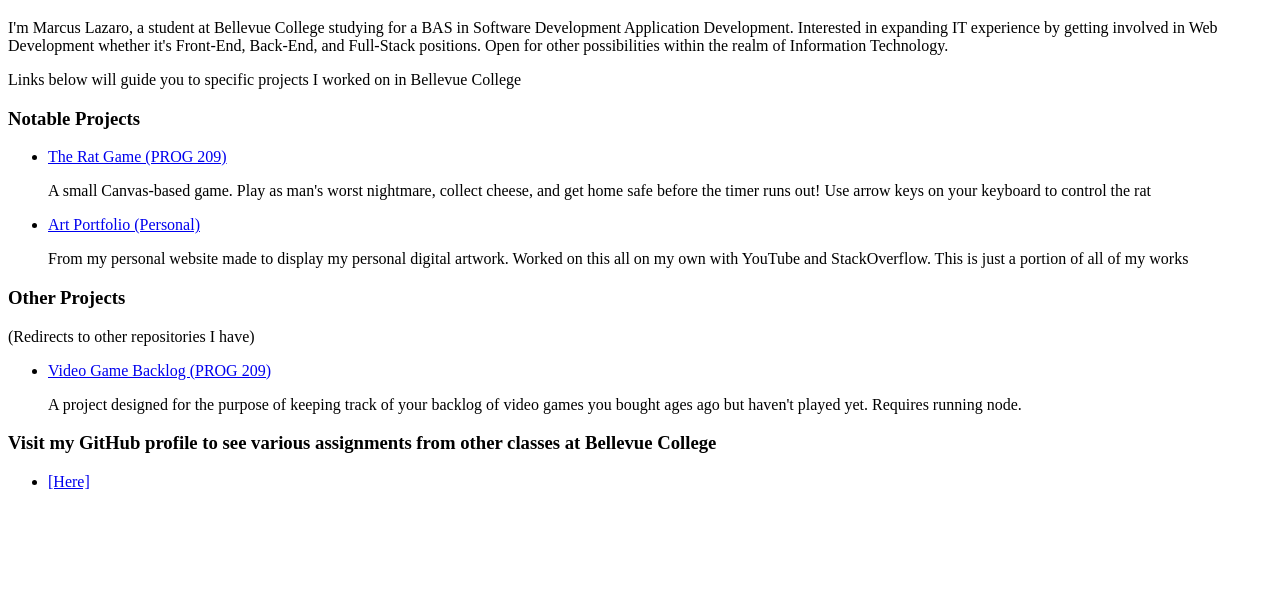
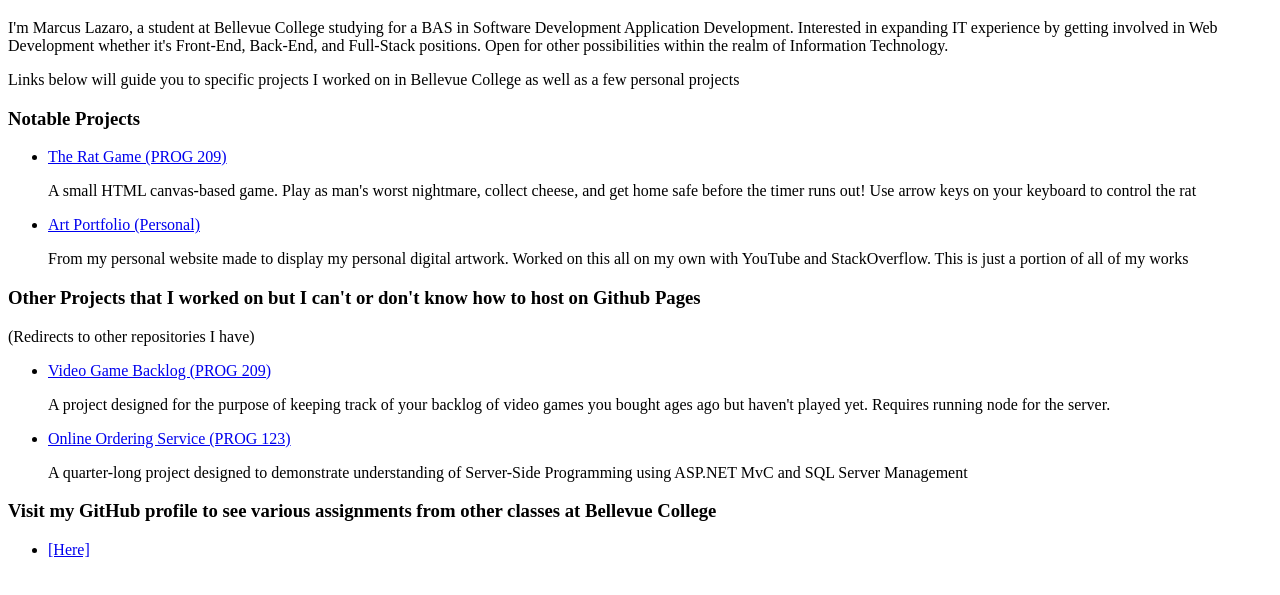
Before and after one commit to lazarom37/lazaro37.github.io, a plain HTML site: page index.html in a window 1280 px wide. Shown: the part 61-656 px from the top of the page. Drawn offline with Linux system fonts and the light colour scheme.

Commit message:
added the PROG123 repository as well as updated text

```diff
--- a/index.html
+++ b/index.html
@@ -16,11 +16,12 @@
         expanding IT experience by getting involved in Web Development whether it's Front-End, Back-End, and Full-Stack
         positions. Open for other possibilities within the realm of Information Technology.</p>
 
-    <p>Links below will guide you to specific projects I worked on in Bellevue College</p>
+    <p>Links below will guide you to specific projects I worked on in Bellevue College as well as a few personal
+        projects</p>
     <h3>Notable Projects</h3>
     <ul>
         <li><a href="./views/prog209/ratgame/index.html">The Rat Game (PROG 209)</a></li>
-        <p>A small Canvas-based game. Play as man's worst nightmare,
+        <p>A small HTML canvas-based game. Play as man's worst nightmare,
             collect cheese, and get home safe before the timer runs out! Use arrow keys on your keyboard to control the
             rat
         </p>
@@ -28,17 +29,21 @@
         <p>From my personal website made to display my personal digital artwork. Worked on this all
             on my own with YouTube and StackOverflow. This is just a portion of all of my works</p>
     </ul>
-    <h3>Other Projects</h2>
+    <h3>Other Projects that I worked on but I can't or don't know how to host on Github Pages</h2>
         <p>(Redirects to other repositories I have)</p>
         <ul>
             <li><a href="https://github.com/lazarom37/PROG209_Backlog">Video Game Backlog (PROG 209)</a></li>
             <p>A project designed for the purpose of keeping track of your backlog of video games you bought ages ago
-                but haven't played yet. Requires running node.</p>
+                but haven't played yet. Requires running node for the server.</p>
+
+            <li><a href="https://github.com/lazarom37/lazarom37_PROG123">Online Ordering Service (PROG 123)</a></li>
+            <p>A quarter-long project designed to demonstrate understanding of Server-Side Programming using ASP.NET MvC
+                and SQL Server Management</p>
         </ul>
-    <h3>Visit my GitHub profile to see various assignments from other classes at Bellevue College</h2>
-        <ul>
-            <li><a href="https://github.com/lazarom37">[Here]</a></li>
-        </ul>
+        <h3>Visit my GitHub profile to see various assignments from other classes at Bellevue College</h2>
+            <ul>
+                <li><a href="https://github.com/lazarom37">[Here]</a></li>
+            </ul>
 </body>
 
 </html>
```
